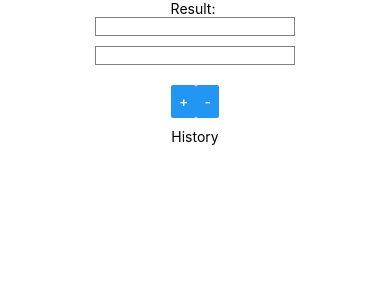
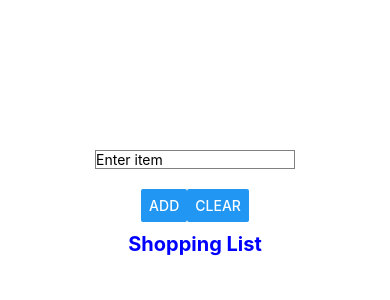
Before and after one commit to F0rsu/mobiiliohjelmointi, a React Native app: screen / in a window 390 px wide. Shown: the top 300 px of the page. Built offline with nearby package versions, Linux system fonts and the light colour scheme.

Commit message:
Lisätty ostoslista assetteihin

```diff
--- a/App.js
+++ b/App.js
@@ -5,11 +5,12 @@ import React, { useState } from "react";
 import { View, Button, Alert, TextInput, Image } from "react-native";
 import Guessing from "./assets/Guessing";
 import { StatusBar } from "expo-status-bar";
+import ShoppingList from "./assets/ShoppingList";
 
 export default function App() {
   return (
     <View style={styles.container}>
-      <Laskin/>
+      <ShoppingList/>
     </View>
   );
 }
--- /dev/null
+++ b/assets/ShoppingList.js
@@ -0,0 +1,92 @@
+import React, { useState } from "react";
+import { View, Text, TextInput, Button, ScrollView, FlatList, StyleSheet, Alert} from "react-native";
+
+export default function ShoppingList(){
+
+  const [item, setItem] = useState("")
+  const [data, setData] = useState([]);
+
+  const handleAdd = () => {
+    if (item.trim() !== "") {
+
+    setData([...data, { key: item }]);
+    setItem("");
+    }
+
+   else {
+    Alert.alert("You have to list an item!")
+   }
+
+};
+
+  const handleClear = () => {
+    setData([]);
+  };
+
+  const styles = StyleSheet.create({
+    container: {
+      flex: 1,
+      backgroundColor: "#fff",
+      alignItems: "center",
+      justifyContent: "center",
+    },
+    inputContainer: {
+      flexDirection: "column",
+      marginBottom: 10,
+      marginTop: 150,
+
+    },
+    input: {
+      width: 200,
+      borderColor: "gray",
+      borderWidth: 1,
+      marginBottom: 10,
+    },
+    buttonContainer: {
+      flexDirection: "row",
+      marginBottom: 10,
+    },
+    titleText: {
+        color: "blue",
+        fontSize: 20,
+        fontWeight: "bold",
+        marginBottom: 10,
+    },
+    list: {
+      marginTop: 20,
+    },
+    listItem: {
+      padding: 10,
+      fontSize: 18,
+      height: 44,
+    },
+  });
+
+  return (
+    <ScrollView contentContainerStyle={styles.container}>
+
+
+      <View style={styles.inputContainer}>
+        <TextInput
+          style={styles.input}
+          onChangeText={setItem}
+          value={item}
+          placeholder="Enter item"
+        />
+      </View>
+
+      <View style={styles.buttonContainer}>
+        <Button title="ADD" onPress={handleAdd} />
+        <Button title="CLEAR" onPress={handleClear} />
+      </View>
+
+      <Text style={styles.titleText}>Shopping List</Text>
+
+      <FlatList
+        style={styles.list}
+        data={data}
+        renderItem={({ item }) => <Text style={styles.listItem}>{item.key}</Text>}
+      />
+    </ScrollView>
+  );
+}
```
